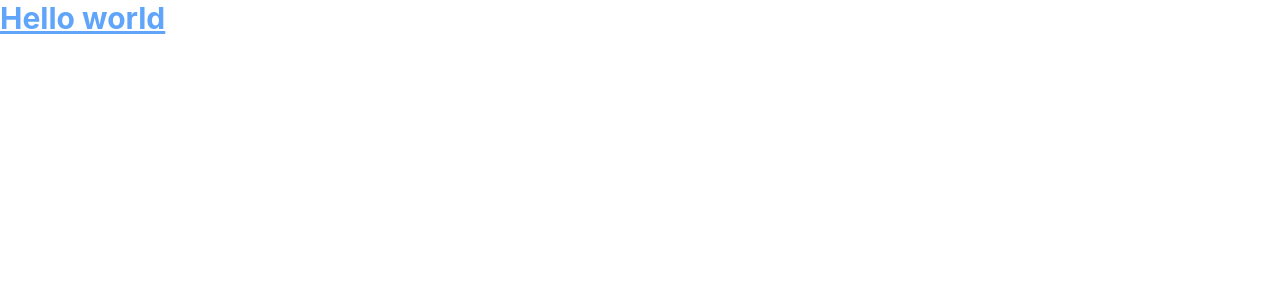
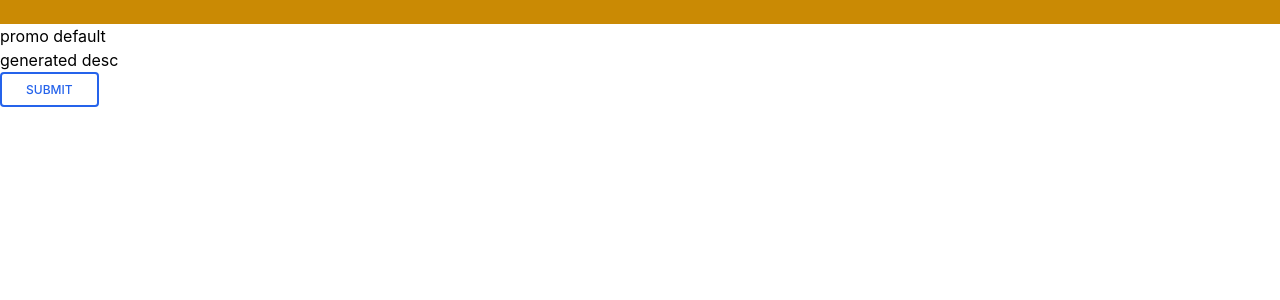
Before and after one commit to Lzadhito/elearning-islam-web, a Next.js app: page / in a window 1280 px wide. Shown: the top 300 px of the page. Built offline with nearby package versions, Linux system fonts and the light colour scheme.

Commit message:
feat(home): add dummy files for project structure

```diff
--- /dev/null
+++ b/src/components/Button/Button.module.css
@@ -0,0 +1,7 @@
+.contained {
+  @apply inline-block px-6 py-2.5 bg-blue-600 text-white font-medium text-xs leading-tight uppercase rounded shadow-md hover:bg-blue-700 hover:shadow-lg focus:bg-blue-700 focus:shadow-lg focus:outline-none focus:ring-0 active:bg-blue-800 active:shadow-lg transition duration-150 ease-in-out
+}
+
+.outlined {
+  @apply inline-block px-6 py-2 border-2 border-blue-600 text-blue-600 font-medium text-xs leading-tight uppercase rounded hover:bg-black hover:bg-opacity-5 focus:outline-none focus:ring-0 transition duration-150 ease-in-out
+}
--- /dev/null
+++ b/src/components/Button/index.tsx
@@ -0,0 +1,20 @@
+import styles from './Button.module.css';
+
+interface Props {
+  variant?: 'contained' | 'outlined' | 'text';
+  children: React.ReactNode;
+}
+
+const Button = ({ variant = 'contained', children }: Props) => {
+  let btnSty = styles.contained;
+  if (variant === 'outlined') btnSty = styles.outlined;
+  // @TODO: add variant text style
+
+  return (
+    <button className={btnSty} type="button">
+      {children}
+    </button>
+  );
+};
+
+export default Button;
--- /dev/null
+++ b/src/helpers/isObjEqual.ts
@@ -0,0 +1,2 @@
+const isObjEqual = (obj1: any, obj2: any) => JSON.stringify(obj1) === JSON.stringify(obj2);
+export default isObjEqual;
--- /dev/null
+++ b/src/modules/Home/components/Header.tsx
@@ -0,0 +1,3 @@
+const Header = () => <div className="w-full h-6 bg-yellow-600" />;
+
+export default Header;
--- /dev/null
+++ b/src/modules/Home/helpers/constants.ts
@@ -0,0 +1,6 @@
+import type { Promotion } from '../types';
+
+export const DEFAULT_DATA: Promotion = {
+  title: 'judul',
+  desc: 'deskripsi',
+};
--- /dev/null
+++ b/src/modules/Home/helpers/generatePromoData.ts
@@ -0,0 +1,15 @@
+import isObjEqual from 'helpers/isObjEqual';
+import type { Promotion } from '../types';
+import { DEFAULT_DATA } from './constants';
+
+const generatePromoData = (data: Promotion) => {
+  if (isObjEqual(data, DEFAULT_DATA)) {
+    return {
+      title: 'promo default',
+      desc: 'generated desc',
+    };
+  }
+  return data;
+};
+
+export default generatePromoData;
--- /dev/null
+++ b/src/modules/Home/index.tsx
@@ -0,0 +1,25 @@
+import type { NextPage } from 'next';
+
+import Button from 'components/Button';
+import Header from './components/Header';
+
+import type { Promotion } from './types';
+import generatePromoData from './helpers/generatePromoData';
+
+interface Props {
+  data: Promotion;
+}
+
+const Home: NextPage<Props> = ({ data }) => {
+  const mappedData = generatePromoData(data);
+  return (
+    <main>
+      <Header />
+      <h1>{mappedData.title}</h1>
+      <p>{mappedData.desc}</p>
+      <Button variant="outlined">Submit</Button>
+    </main>
+  );
+};
+
+export default Home;
--- /dev/null
+++ b/src/modules/Home/types.ts
@@ -0,0 +1,4 @@
+export interface Promotion {
+  title: string;
+  desc: string;
+}
--- a/src/pages/index.tsx
+++ b/src/pages/index.tsx
@@ -1,7 +1,13 @@
 import type { NextPage } from 'next';
+import Home from 'modules/Home';
 
-const Home: NextPage = () => (
-  <h1 className="text-3xl font-bold text-blue-400 underline">Hello world</h1>
-);
+const Homepage: NextPage = () => {
+  const dummyFetchedData = {
+    title: 'judul',
+    desc: 'deskripsi',
+  };
 
-export default Home;
+  return <Home data={dummyFetchedData} />;
+};
+
+export default Homepage;
```
